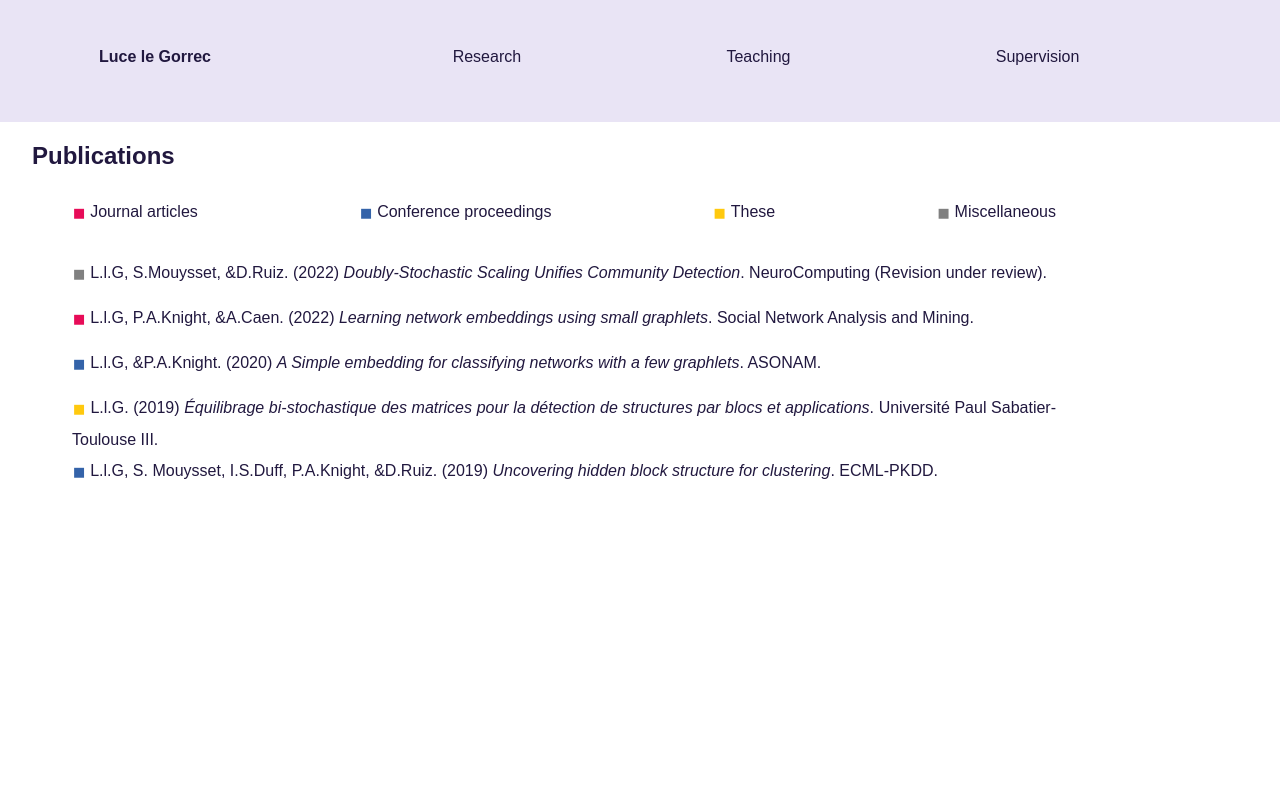
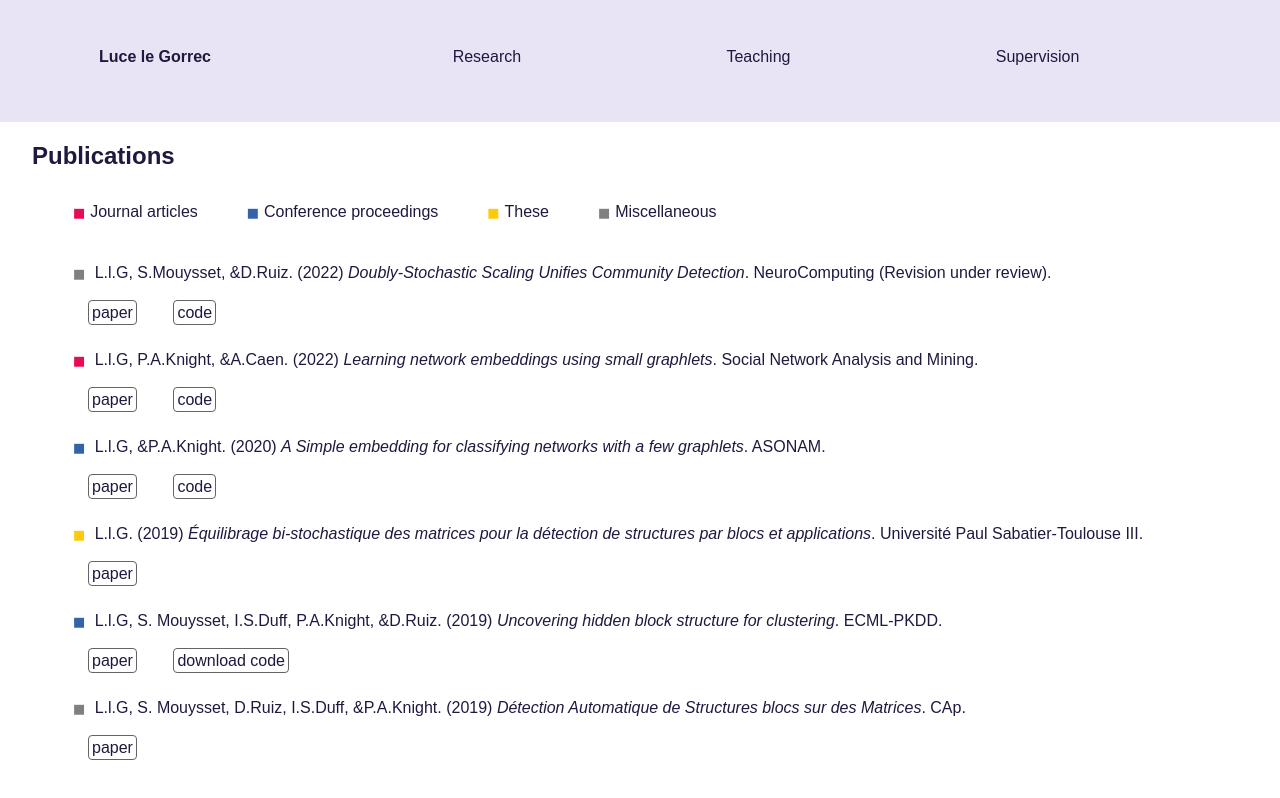
Before and after one commit to luleg/luleg.github.io, a plain HTML site: page Pages/research.html in a window 1280 px wide. Drawn offline with Linux system fonts and the light colour scheme.

Commit message:
Update of teaching with list of publis and url to papers/softs

```diff
--- a/Pages/research.html
+++ b/Pages/research.html
@@ -23,11 +23,30 @@
         <li class=other>Miscellaneous</li>
       </ul>
       <ul class=papers>
-        <li class=other>L.l.G, S.Mouysset, &D.Ruiz. (2022) <span class=title>Doubly-Stochastic Scaling Unifies Community Detection</span>. NeuroComputing (Revision under review).</li>
-        <li class=journal>L.l.G, P.A.Knight, &A.Caen. (2022) <span class=title>Learning network embeddings using small graphlets</span>. Social Network Analysis and Mining.</li>
-        <li class=proc>L.l.G, &P.A.Knight. (2020) <span class=title>A Simple embedding for classifying networks with a few graphlets</span>. ASONAM.</li>
-        <li class=these>L.l.G. (2019) <span class=title>Équilibrage bi-stochastique des matrices pour la détection de structures par blocs et applications</span>. Université Paul Sabatier-Toulouse III.</li>
-        <li class=proc>L.l.G, S. Mouysset, I.S.Duff, P.A.Knight, &D.Ruiz. (2019) <span class=title>Uncovering hidden block structure for clustering</span>. ECML-PKDD.</li>
+        <li class=other>
+          L.l.G, S.Mouysset, &D.Ruiz. (2022) <span class=title>Doubly-Stochastic Scaling Unifies Community Detection</span>. NeuroComputing (Revision under review).
+          <p><a href="../materials/preprint.pdf" target="_blank">paper</a> <a href="https://github.com/luleg/StochasticMeasuresLouvain" target="_blank">code</a></p>
+        </li>
+        <li class=journal>
+          L.l.G, P.A.Knight, &A.Caen. (2022) <span class=title>Learning network embeddings using small graphlets</span>. Social Network Analysis and Mining.
+          <p><a href="https://pure.strath.ac.uk/ws/portalfiles/portal/131764636/le_Gorrec_etal_SNAM_Learning_network_embeddings_using_small_graphlets.pdf" target="_blank">paper</a> <a href="https://github.com/luleg/DiscriminantMotifs" target="_blank">code</a></p>
+        </li>
+        <li class=proc>
+          L.l.G, &P.A.Knight. (2020) <span class=title>A Simple embedding for classifying networks with a few graphlets</span>. ASONAM.
+          <p><a href=".https://scholar.google.com/citations?view_op=list_works&hl=fr&hl=fr&user=UNvL9PIAAAAJ" target="_blank">paper</a> <a href="https://github.com/luleg/DiscriminantMotifs" target="_blank">code</a></p>
+        </li>
+        <li class=these>
+          L.l.G. (2019) <span class=title>Équilibrage bi-stochastique des matrices pour la détection de structures par blocs et applications</span>. Université Paul Sabatier-Toulouse III.
+          <p><a href="https://tel.archives-ouvertes.fr/tel-02735291/document" target="_blank">paper</a></p>
+        </li>
+        <li class=proc>
+          L.l.G, S. Mouysset, I.S.Duff, P.A.Knight, &D.Ruiz. (2019) <span class=title>Uncovering hidden block structure for clustering</span>. ECML-PKDD.
+          <p><a href="https://ecmlpkdd2019.org/downloads/paper/337.pdf" target="_blank">paper</a> <a href="http://apo.enseeiht.fr/lib/exe/fetch.php?media=clusterix.zip" target="_blank">download code</a></p>
+        </li>
+        <li class=other>
+          L.l.G, S. Mouysset, D.Ruiz, I.S.Duff, &P.A.Knight. (2019) <span class=title>Détection Automatique de Structures blocs sur des Matrices</span>. CAp.
+          <p><a href="https://carlit.toulouse.inra.fr/cap2019/actes_CAp_CH_PFIA2019.pdf#99" target="_blank">paper</a></p>
+        </li>
       </ul>
     </section>
   </body>
--- a/Pages/style_research.css
+++ b/Pages/style_research.css
@@ -47,14 +47,18 @@ header ul
 {
   margin-left: 2em;
   min-width:500px;
-  width:80%;
+  width:90%;
 }
 #main .legend
 {
   display: flex;
   flex-direction:row;
-  justify-content: space-between;
+  /* justify-content: space-between; */
   list-style: none;
+}
+#main .legend li
+{
+  margin-right: 3em;
 }
 #main li::before
 {
@@ -90,3 +94,16 @@ header ul
 {
   font-style: italic;
 }
+#main .papers li a
+{
+  padding:3px;
+  margin-right: 1em;
+  margin-left: 1em;
+  text-decoration: none;
+  border:1px rgb(100,100,100) solid;
+  border-radius: 4px;
+}
+#main .papers li p
+{
+  margin-top: 0.5em;
+}
--- a/style.css
+++ b/style.css
@@ -99,10 +99,6 @@ footer ul
 {
   padding-bottom: 2em;
 }
-section
-{
-  padding-top:0.2em;
-}
 #li_main
 {
   min-width:310px;
```
Also changed, not shown: 3 other files.
